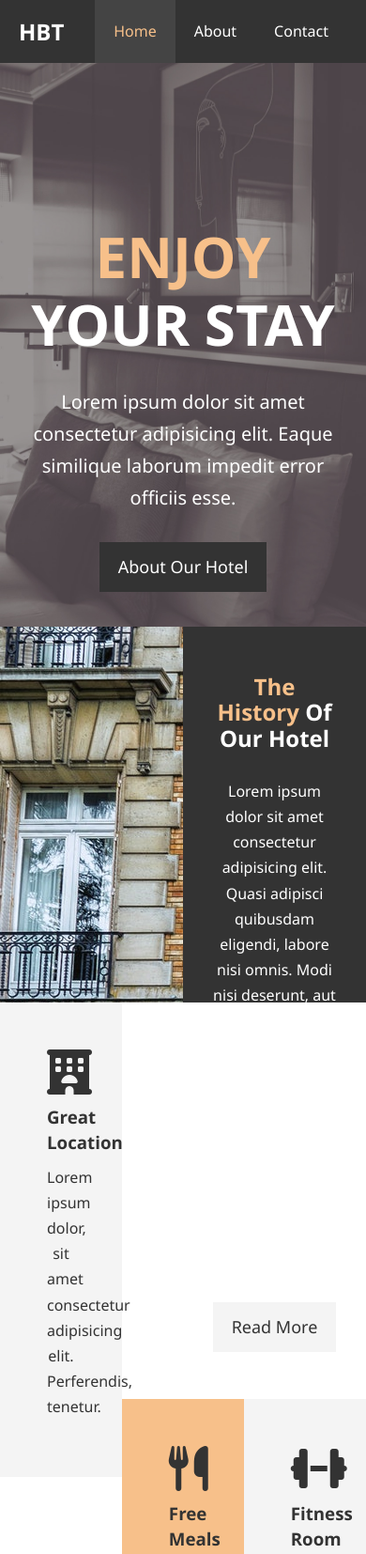
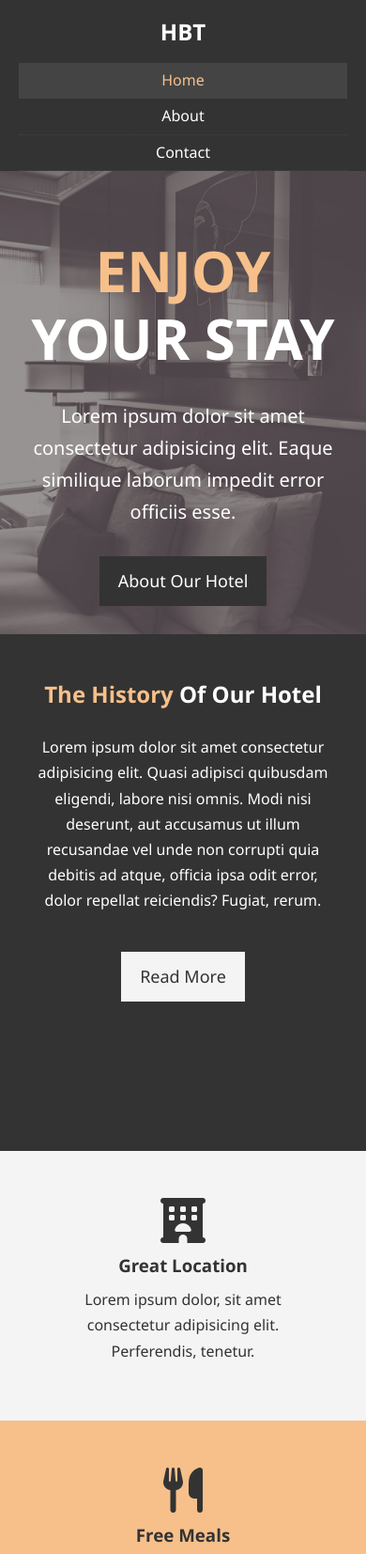
Before and after one commit to swabhi7/hotel-website, a plain HTML site: page index.html in a window 390 px wide. Shown: the top 1654 px of the page at 94% size. Drawn offline with Linux system fonts and the light colour scheme.

Commit message:
Made All content responsive

```diff
--- a/about.html
+++ b/about.html
@@ -10,6 +10,7 @@
     />
     <meta name="keywords" content="hotel,boston hotel,new england hotel" />
     <link rel="stylesheet" href="./css/style.css" />
+    <link rel="stylesheet" media="screen and (max-width: 768px)" href="./css/mobile.css" />
     <title>Hotel BT | About</title>
   </head>
   <body>
--- /dev/null
+++ b/css/mobile.css
@@ -0,0 +1,67 @@
+.logo {
+    float: none;
+    text-align: center;
+}
+
+#navbar ul, #navbar ul li  {
+    float: none;
+}
+
+#navbar ul li a {
+    padding: 5px;
+    border-bottom: 1px dotted #444;
+}
+
+/* Showcase */
+#showcase {
+    height: 100%;
+}
+
+#showcase .showcase-content {
+    padding-top: 70px;
+    padding-bottom: 30px;
+}
+
+/* Home info section */
+#home-info {
+    height: 550px;
+}
+
+#home-info .info-img {
+    display: none;
+}
+
+#home-info .info-content {
+    float: none;
+    width: 100%;
+}
+
+/* Features section */
+.box {
+    float: none;
+    width: 100%;
+}
+
+/* About Info */
+#about-info .info-right, #about-info .info-left {
+    float: none;
+    width: 100%;
+}
+
+#about-info .info-right {
+    margin-top: 30px;
+}
+
+.l-heading {
+    text-align: center;
+}
+
+/* Testimonials */
+#testimonials {
+    height: 100%;
+}
+
+/* Contact */
+#contact-info .box {
+    border-bottom: #444 dotted 1px;
+}
--- a/css/style.css
+++ b/css/style.css
@@ -96,6 +96,7 @@ p {
 
 .l-heading {
     font-size: 40px;
+    line-height: 1.2;
 }
 
 /* Navbar */
@@ -160,7 +161,7 @@ p {
 
 /* home-info section */
 #home-info {
-    height: 400px;
+    height: 450px;
 }
 
 #home-info .info-img {
--- a/index.html
+++ b/index.html
@@ -10,6 +10,7 @@
     />
     <meta name="keywords" content="hotel,boston hotel,new england hotel" />
     <link rel="stylesheet" href="./css/style.css" />
+    <link rel="stylesheet" media="screen and (max-width: 768px)" href="./css/mobile.css" />
     <title>Hotel BT | Welcome</title>
     <script
       src="https://kit.fontawesome.com/d3709f32f2.js"
```
Also changed, not shown: contact.html (+1 -0 lines).
